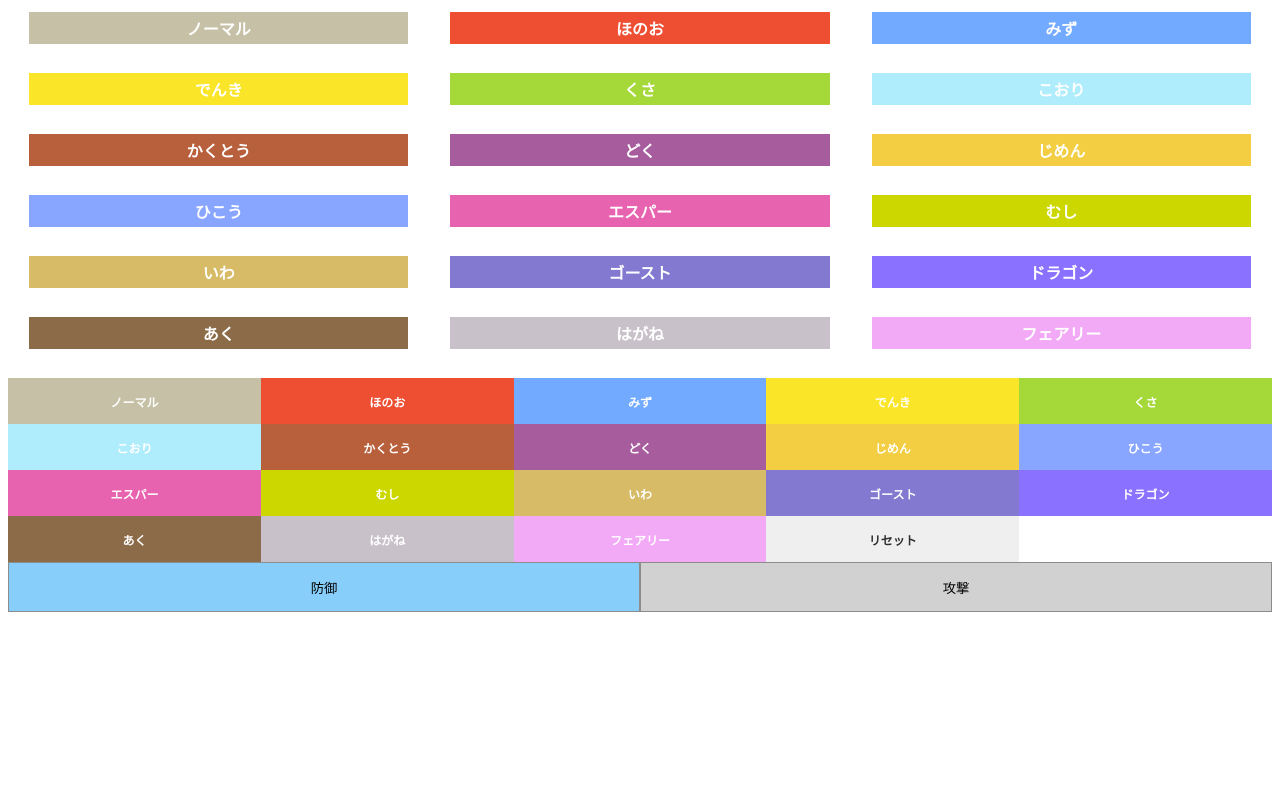
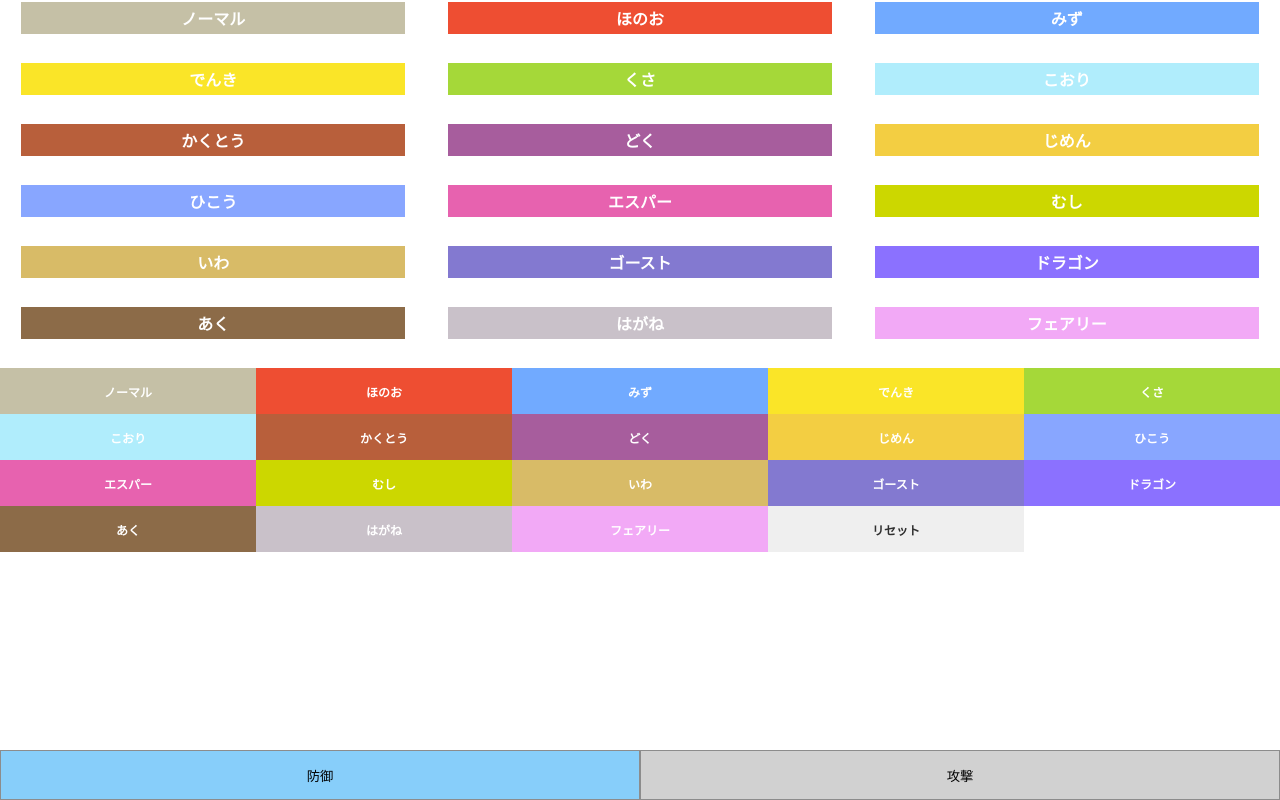
Before and after one commit to thr3a/poketype-checker, a Nuxt app: page / in a window 1280 px wide. Built offline with nearby package versions, Linux system fonts and the light colour scheme.

Commit message:
fix: フッターが正常に表示できないのを修正

```diff
--- a/components/attack.vue
+++ b/components/attack.vue
@@ -1,6 +1,5 @@
 <template>
-  <div id="app">
-    <div class="main">
+  <div>
     <div class="rival-types">
       <rival-type
         :type="type"
@@ -21,7 +20,6 @@
         :type="aaa"
         @resetType="resetType"
       />
-      </div>
     </div>
   </div>
 </template>
--- a/components/defence.vue
+++ b/components/defence.vue
@@ -1,6 +1,5 @@
 <template>
-  <div id="app">
-    <div class="main">
+  <div>
     <div class="rival-types">
       <rival-type
         :type="type"
@@ -21,7 +20,6 @@
         :type="aaa"
         @resetType="resetType"
       />
-      </div>
     </div>
   </div>
 </template>
--- a/layouts/default.vue
+++ b/layouts/default.vue
@@ -9,13 +9,19 @@ html {
   font-family: verdana,arial,helvetica,Meiryo,'メイリオ',sans-serif;
 }
 
+* {
+  margin: 0;
+  padding: 0;
+}
+
 .main {
   margin-top: 2px;
 }
+
 #app {
   display: flex;
   flex-direction: column;
-  /* min-height: 100vh; */
+  min-height: 100vh;
 }
 .rival-types {
   display: flex;
```
Lines whose indentation alone changed are shown as unchanged.
